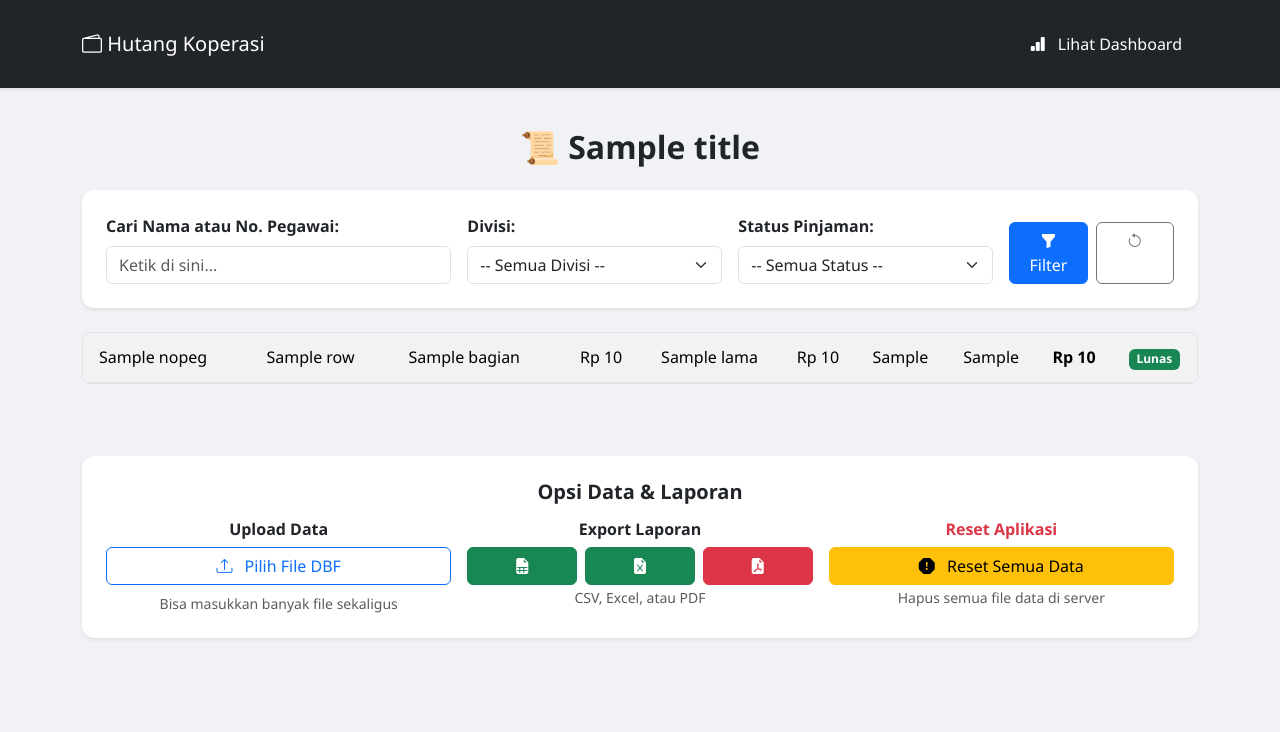
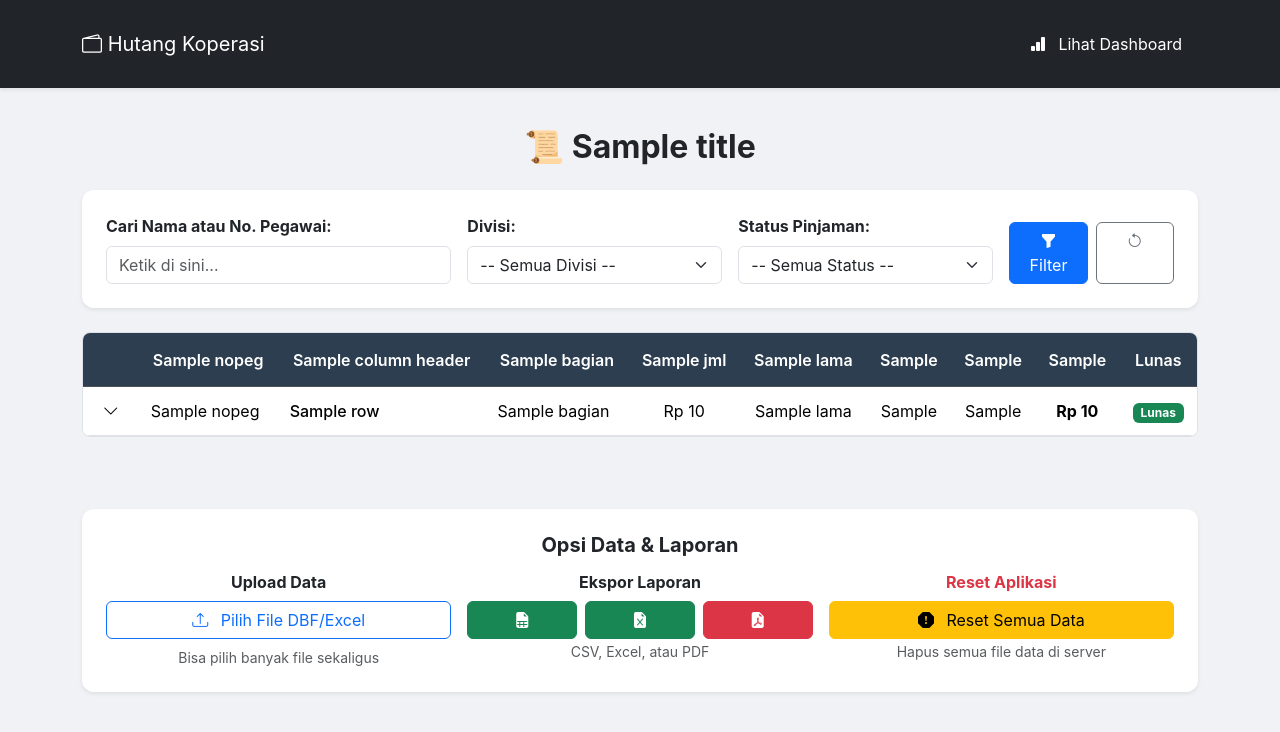
Before and after one commit to Taufiquramannnnn/webapp_hutkop, a Flask app: template templates/index.html in a window 1280 px wide. Shown: the top 732 px of the page. Run offline with Flask 3, Linux system fonts and the light colour scheme; the template is opened without the code that fills it: most values are stand-ins (such as "Sample title", 1, 10 or a date in 2020); some libraries are stand-ins or nearby versions.

Commit message:
feat: Sempurnakan UI/UX halaman utama dan ekspor PDF

```diff
--- a/app.py
+++ b/app.py
@@ -4,8 +4,7 @@ app.py
 Aplikasi utama Flask.
 - Load data dari DBF / Excel (sekarang multiple files di folder uploads/)
 - Agregasi (jumlahkan) data untuk NOPEG yang sama dari file berbeda.
-- Tampilkan di halaman web, export, dan import.
-- Tambahan fitur reset data.
+- Menampilkan data dalam format master-detail (ringkasan & rincian).
 """
 
 import os
@@ -36,7 +35,7 @@ app = Flask(__name__)
 app.secret_key = "supersecret"
 UPLOAD_FOLDER = "uploads"
 os.makedirs(UPLOAD_FOLDER, exist_ok=True)
-os.makedirs("static/css", exist_ok=True) # Pastikan folder static/css ada
+os.makedirs("static/css", exist_ok=True)
 
 # Setup logging
 logging.basicConfig(level=logging.INFO)
@@ -50,14 +49,13 @@ def allowed_file(filename):
     return '.' in filename and \
            filename.rsplit('.', 1)[1].lower() in ALLOWED_EXTENSIONS
 
-# Nama Kolom untuk Tampilan Web dan PDF
+# Nama Kolom yang Lebih Profesional untuk Tampilan Web dan PDF
 COLUMN_MAPPING = {
     "NOPEG": "No. Pegawai",
     "NAMA": "Nama Karyawan",
     "BAGIAN": "Divisi",
     "JML": "Total Pinjaman (Rp)",
     "LAMA": "Total Tenor (Bln)",
-    "CICIL": "Cicilan/Bulan (Rp)",
     "ANGSURAN_KE": "Pembayaran",
     "SISA_ANGSURAN": "Sisa Tenor (Bln)",
     "SISA_CICILAN": "Sisa Pinjaman (Rp)",
@@ -135,8 +133,8 @@ def normalize_row(row):
 
 def load_data():
     """
-    Load data dari semua file di folder uploads/, lalu AGREGASI (jumlahkan)
-    data untuk NOPEG yang sama.
+    Load data dari semua file di folder uploads/, lalu kelompokkan per NOPEG.
+    Hasilnya adalah list of dict, dimana setiap dict berisi data summary dan details.
     """
     try:
         pattern_dbf = os.path.join(UPLOAD_FOLDER, "*.dbf")
@@ -144,13 +142,10 @@ def load_data():
         files = glob.glob(pattern_dbf) + glob.glob(pattern_xlsx)
 
         if not files:
-            logger.warning("No data files found in uploads/")
             return []
 
-        data_aggregator = {}
-
+        all_loans_by_nopeg = {}
         for path in files:
-            logger.info(f"Loading and aggregating file: {path}")
             raw = []
             if path.lower().endswith(".dbf"):
                 raw = read_dbf_file(path)
@@ -162,50 +157,47 @@ def load_data():
                 nopeg = proc.get("NOPEG")
                 if not nopeg:
                     continue
+                if nopeg not in all_loans_by_nopeg:
+                    all_loans_by_nopeg[nopeg] = []
+                all_loans_by_nopeg[nopeg].append(proc)
 
-                if nopeg not in data_aggregator:
-                    data_aggregator[nopeg] = {
-                        "NOPEG": proc["NOPEG"], "NAMA": proc["NAMA"], "BAGIAN": proc["BAGIAN"],
-                        "JML": proc["JML"], "LAMA": proc["LAMA"], "CICIL": proc["CICIL"],
-                        "ANGSURAN_KE": proc["ANGSURAN_KE"], "SISA_ANGSURAN": proc["SISA_ANGSURAN"],
-                        "SISA_CICILAN": proc["SISA_CICILAN"],
-                        "STATUS_LIST": [proc["STATUS"]]
-                    }
-                else:
-                    agg = data_aggregator[nopeg]
-                    agg["JML"] += proc["JML"]
-                    agg["LAMA"] += proc["LAMA"]
-                    agg["CICIL"] += proc["CICIL"]
-                    agg["ANGSURAN_KE"] += proc["ANGSURAN_KE"]
-                    agg["SISA_ANGSURAN"] += proc["SISA_ANGSURAN"]
-                    agg["SISA_CICILAN"] += proc["SISA_CICILAN"]
-                    agg["STATUS_LIST"].append(proc["STATUS"])
-                    if proc["NAMA"]: agg["NAMA"] = proc["NAMA"]
-                    if proc["BAGIAN"]: agg["BAGIAN"] = proc["BAGIAN"]
+        final_data = []
+        for nopeg, loans in all_loans_by_nopeg.items():
+            summary = {
+                "JML": sum(l['JML'] for l in loans),
+                "LAMA": sum(l['LAMA'] for l in loans),
+                "ANGSURAN_KE": sum(l['ANGSURAN_KE'] for l in loans),
+                "SISA_ANGSURAN": sum(l['SISA_ANGSURAN'] for l in loans),
+                "SISA_CICILAN": sum(l['SISA_CICILAN'] for l in loans)
+            }
 
-        final_rows = []
-        for nopeg, agg_data in data_aggregator.items():
-            statuses = set(agg_data["STATUS_LIST"])
+            statuses = {l['STATUS'] for l in loans}
             if "Berjalan" in statuses:
-                agg_data["STATUS"] = "Berjalan"
+                summary['STATUS'] = "Berjalan"
             elif "Belum Bayar" in statuses:
-                 agg_data["STATUS"] = "Belum Bayar"
+                 summary['STATUS'] = "Belum Bayar"
             else:
-                agg_data["STATUS"] = "Lunas"
+                summary['STATUS'] = "Lunas"
 
-            del agg_data["STATUS_LIST"]
-            final_rows.append(agg_data)
+            person_data = {
+                "NOPEG": nopeg,
+                "NAMA": loans[-1]['NAMA'],
+                "BAGIAN": loans[-1]['BAGIAN'],
+                "SUMMARY": summary,
+                "DETAILS": loans
+            }
+            final_data.append(person_data)
 
-        return final_rows
+        return final_data
 
     except Exception as e:
         logger.error(f"Error loading data: {str(e)}")
         return []
 
+
 # =============================
 # Routes
 # =============================
-
 @app.route("/", methods=["GET"])
 def index():
     """Halaman utama + filter & pagination"""
@@ -221,10 +213,10 @@ def index():
         filtered = all_data
         if q:
             filtered = [r for r in filtered if q in (r.get("NAMA") or "").lower() or q in (r.get("NOPEG") or "").lower()]
-        if bagian_filter and bagian_filter.lower() != "":
+        if bagian_filter:
             filtered = [r for r in filtered if (r.get("BAGIAN") or "").lower() == bagian_filter.lower()]
-        if status_filter and status_filter.lower() != "":
-            filtered = [r for r in filtered if (r.get("STATUS") or "").lower() == status_filter.lower()]
+        if status_filter:
+            filtered = [r for r in filtered if (r.get("SUMMARY", {}).get("STATUS") or "").lower() == status_filter.lower()]
 
         total_data = len(filtered)
         total_pages = (total_data + per_page - 1) // per_page
@@ -309,7 +301,13 @@ def import_file():
 def export_csv():
     try:
         data = load_data()
-        df = pd.DataFrame(data)
+        flat_data = []
+        for item in data:
+            row = {"NOPEG": item["NOPEG"], "NAMA": item["NAMA"], "BAGIAN": item["BAGIAN"]}
+            row.update(item["SUMMARY"])
+            flat_data.append(row)
+
+        df = pd.DataFrame(flat_data)
         df = df[list(COLUMN_MAPPING.keys())]
         df = df.rename(columns=COLUMN_MAPPING)
         filename = "export_data_koperasi.csv"
@@ -325,7 +323,13 @@ def export_csv():
 def export_excel():
     try:
         data = load_data()
-        df = pd.DataFrame(data)
+        flat_data = []
+        for item in data:
+            row = {"NOPEG": item["NOPEG"], "NAMA": item["NAMA"], "BAGIAN": item["BAGIAN"]}
+            row.update(item["SUMMARY"])
+            flat_data.append(row)
+
+        df = pd.DataFrame(flat_data)
         df = df[list(COLUMN_MAPPING.keys())]
         df = df.rename(columns=COLUMN_MAPPING)
         filename = "export_data_koperasi.xlsx"
@@ -357,39 +361,32 @@ def export_pdf():
 
         elements = [Paragraph("Data Koperasi Karyawan (Total Gabungan)", style_title)]
 
-        # Wrapping header text for better fit in portrait
         header_text = {
-            "NOPEG": "No.<br/>Pegawai",
-            "NAMA": "Nama Karyawan",
-            "BAGIAN": "Divisi",
-            "JML": "Total<br/>Pinjaman<br/>(Rp)",
-            "LAMA": "Total<br/>Tenor<br/>(Bln)",
-            "CICIL": "Cicilan/<br/>Bulan<br/>(Rp)",
-            "ANGSURAN_KE": "Pembayaran",
-            "SISA_ANGSURAN": "Sisa<br/>Tenor<br/>(Bln)",
-            "SISA_CICILAN": "Sisa<br/>Pinjaman<br/>(Rp)",
-            "STATUS": "Status"
+            "NOPEG": "No.<br/>Pegawai", "NAMA": "Nama Karyawan", "BAGIAN": "Divisi",
+            "JML": "Total<br/>Pinjaman<br/>(Rp)", "LAMA": "Total<br/>Tenor<br/>(Bln)",
+            "ANGSURAN_KE": "Pembayaran", "SISA_ANGSURAN": "Sisa<br/>Tenor<br/>(Bln)",
+            "SISA_CICILAN": "Sisa<br/>Pinjaman<br/>(Rp)", "STATUS": "Status"
         }
 
-        header = [Paragraph(header_text[key], style_header) for key in COLUMN_MAPPING.keys()]
+        header_keys = ["NOPEG", "NAMA", "BAGIAN", "JML", "LAMA", "ANGSURAN_KE", "SISA_ANGSURAN", "SISA_CICILAN", "STATUS"]
+        header = [Paragraph(header_text[key], style_header) for key in header_keys]
         table_data = [header]
 
-        for row in data:
+        for item in data:
+            row = item["SUMMARY"]
             table_data.append([
-                Paragraph(str(row.get("NOPEG", "")), style_body_center),
-                Paragraph(str(row.get("NAMA", "")), style_body_left),
-                Paragraph(str(row.get("BAGIAN", "")), style_body_left),
+                Paragraph(str(item.get("NOPEG", "")), style_body_center),
+                Paragraph(str(item.get("NAMA", "")), style_body_left),
+                Paragraph(str(item.get("BAGIAN", "")), style_body_left),
                 Paragraph(f"{row.get('JML', 0):,.0f}", style_body_center),
                 Paragraph(f"{row.get('LAMA', 0)}", style_body_center),
-                Paragraph(f"{row.get('CICIL', 0):,.0f}", style_body_center),
                 Paragraph(f"{row.get('ANGSURAN_KE', 0)}", style_body_center),
                 Paragraph(f"{row.get('SISA_ANGSURAN', 0)}", style_body_center),
                 Paragraph(f"{row.get('SISA_CICILAN', 0):,.0f}", style_body_center),
                 Paragraph(str(row.get("STATUS", "")), style_body_center)
             ])
 
-        col_widths = [2.1*cm, 4*cm, 2.2*cm, 2*cm, 1.7*cm, 2*cm, 1.4*cm, 1.4*cm, 1.8*cm, 1.7*cm]
-
+        col_widths = [2*cm, 4*cm, 2.5*cm, 2.5*cm, 1.5*cm, 2*cm, 2*cm, 2.5*cm, 1.5*cm]
         table = Table(table_data, colWidths=col_widths, repeatRows=1)
 
         tbl_style = TableStyle([
@@ -411,6 +408,7 @@ def export_pdf():
         flash("Terjadi kesalahan saat mengekspor data ke PDF", "danger")
         return redirect(url_for("index"))
 
+
 @app.route("/dashboard")
 def dashboard():
     """Halaman ringkasan statistik"""
@@ -424,18 +422,20 @@ def dashboard():
                 status_count={}, bagian_count={}, top_borrowers=[], bagian_pinjaman={}
             )
 
-        status_count = {
-            "Lunas": sum(1 for r in all_data if r["STATUS"] == "Lunas"),
-            "Berjalan": sum(1 for r in all_data if r["STATUS"] == "Berjalan"),
-            "Belum Bayar": sum(1 for r in all_data if r["STATUS"] == "Belum Bayar")
-        }
+        # ===== PERUBAHAN LOGIKA PERHITUNGAN STATUS DI SINI vvv =====
+        status_count = {"Lunas": 0, "Berjalan": 0, "Belum Bayar": 0}
+        for r in all_data:
+            # Menggunakan status summary yang sudah dihitung di load_data
+            status = r["SUMMARY"]["STATUS"]
+            if status in status_count:
+                status_count[status] += 1
 
         bagian_count_raw = {}
         bagian_pinjaman_raw = {}
         for r in all_data:
             bagian = r.get("BAGIAN") or "Tidak Ada"
             bagian_count_raw[bagian] = bagian_count_raw.get(bagian, 0) + 1
-            bagian_pinjaman_raw[bagian] = bagian_pinjaman_raw.get(bagian, 0) + (r.get("JML") or 0)
+            bagian_pinjaman_raw[bagian] = bagian_pinjaman_raw.get(bagian, 0) + (r["SUMMARY"].get("JML") or 0)
 
         sorted_bagian_count = sorted(bagian_count_raw.items(), key=lambda item: item[1], reverse=True)
         top_10_bagian_count = dict(sorted_bagian_count[:10])
@@ -443,13 +443,13 @@ def dashboard():
         sorted_bagian_pinjaman = sorted(bagian_pinjaman_raw.items(), key=lambda item: item[1], reverse=True)
         top_10_bagian_pinjaman = dict(sorted_bagian_pinjaman[:10])
 
-        total_pinjaman = sum(r.get('JML', 0) for r in all_data)
-        sisa_pinjaman = sum(r.get('SISA_CICILAN', 0) for r in all_data)
+        total_pinjaman = sum(r["SUMMARY"].get('JML', 0) for r in all_data)
+        sisa_pinjaman = sum(r["SUMMARY"].get('SISA_CICILAN', 0) for r in all_data)
         total_karyawan = len(all_data)
 
-        sorted_by_pinjaman = sorted(all_data, key=lambda x: x.get("JML", 0), reverse=True)
+        sorted_by_pinjaman = sorted(all_data, key=lambda x: x["SUMMARY"].get("JML", 0), reverse=True)
         top_borrowers = [
-            {"nama": r["NAMA"], "jumlah": r["JML"]}
+            {"nama": r["NAMA"], "jumlah": r["SUMMARY"]["JML"]}
             for r in sorted_by_pinjaman[:10]
         ]
 
--- a/static/css/style.css
+++ b/static/css/style.css
@@ -6,7 +6,7 @@
 /* Background & Font Dasar */
 body {
     background-color: #f0f2f5;
-    font-family: "Segoe UI", Roboto, Arial, sans-serif;
+    font-family: -apple-system, BlinkMacSystemFont, "Segoe UI", Roboto, "Helvetica Neue", Arial, sans-serif;
 }
 
 .container {
@@ -24,41 +24,64 @@ body {
 /* Styling Tabel Utama */
 .table-responsive {
     border-radius: 0.5rem;
-    overflow: hidden;
+    overflow-x: auto;
     border: 1px solid #dee2e6;
 }
 
 .table thead th {
-    background-color: #212529; /* Warna hitam lebih pekat */
+    background-color: #2c3e50; /* Warna biru dongker yang lebih modern */
     color: #ffffff;
     vertical-align: middle;
     text-align: center;
     font-weight: 600;
-    white-space: nowrap; /* Mencegah header patah ke baris baru */
-    padding: 0.9rem 0.5rem;
+    white-space: nowrap;
+    padding: 0.9rem 0.75rem;
 }
 
 .table tbody td {
     vertical-align: middle;
-    padding: 0.75rem 0.5rem;
+    padding: 0.75rem;
+    text-align: center; /* Default align center untuk semua cell */
 }
 
-/* Penataan rata kiri untuk kolom teks */
-.table td.nopeg-col,
-.table td.nama-col,
-.table td.bagian-col {
+/* Override alignment untuk kolom teks agar rata kiri */
+.table tbody tr.expandable-row td:nth-child(2), /* Kolom NOPEG */
+.table tbody tr.expandable-row td:nth-child(3), /* Kolom Nama */
+.table tbody tr.expandable-row td:nth-child(4) { /* Kolom Divisi */
     text-align: left !important;
-    padding-left: 1rem;
 }
 
-.table td.nama-col {
+.table tbody tr.expandable-row td:nth-child(3) {
     font-weight: 500;
 }
 
-/* Penataan rata tengah untuk kolom angka dan status */
-.table td.center-col {
-    text-align: center !important;
+
+/* Styling untuk baris yang bisa di-klik */
+.expandable-row {
+    cursor: pointer;
+    transition: background-color 0.2s ease-in-out;
 }
+.expandable-row:hover {
+    background-color: #e9f5ff;
+}
+.expandable-row i.bi {
+    transition: transform 0.3s ease;
+}
+.expandable-row[aria-expanded="true"] i.bi {
+    transform: rotate(180deg);
+}
+.expandable-row[aria-expanded="true"] {
+    background-color: #d1e7fd;
+}
+
+
+/* Styling untuk kontainer tabel detail */
+.details-table-container {
+    padding: 1.25rem;
+    background-color: #f8f9fa;
+    border-top: 2px solid #0d6efd;
+}
+
 
 /* Pagination */
 .pagination .page-item .page-link {
@@ -89,7 +112,7 @@ body {
 /* Flash Messages (Pesan Notifikasi) */
 .flash-messages {
     position: fixed;
-    top: 80px; /* Di bawah navbar */
+    top: 80px;
     right: 20px;
     z-index: 1050;
     min-width: 300px;
--- a/templates/index.html
+++ b/templates/index.html
@@ -72,29 +72,37 @@
         </div>
 
         <div class="table-responsive">
-            <table class="table table-striped table-hover mb-0">
-                <thead>
+            <table class="table table-hover mb-0">
+                <thead class="table-dark">
                     <tr>
-                        {% for key, header_name in column_headers.items() %}
-                            <th scope="col">{{ header_name }}</th>
-                        {% endfor %}
+                        <th style="width: 5%;"></th> <th scope="col">{{ column_headers['NOPEG'] }}</th>
+                        <th scope="col">{{ column_headers['NAMA'] }}</th>
+                        <th scope="col">{{ column_headers['BAGIAN'] }}</th>
+                        <th scope="col">{{ column_headers['JML'] }}</th>
+                        <th scope="col">{{ column_headers['LAMA'] }}</th>
+                        <th scope="col">{{ column_headers['ANGSURAN_KE'] }}</th>
+                        <th scope="col">{{ column_headers['SISA_ANGSURAN'] }}</th>
+                        <th scope="col">{{ column_headers['SISA_CICILAN'] }}</th>
+                        <th scope="col">{{ column_headers['STATUS'] }}</th>
                     </tr>
                 </thead>
                 <tbody>
                     {% if data %}
                         {% for row in data %}
-                            <tr>
-                                <td class="nopeg-col">{{ row.get('NOPEG', '-') }}</td>
-                                <td class="nama-col">{{ row.get('NAMA', '-') }}</td>
-                                <td class="bagian-col">{{ row.get('BAGIAN', '-') }}</td>
-                                <td class="center-col">Rp {{ "{:,.0f}".format(row.get('JML', 0)) }}</td>
-                                <td class="center-col">{{ row.get('LAMA', 0) }}</td>
-                                <td class="center-col">Rp {{ "{:,.0f}".format(row.get('CICIL', 0)) }}</td>
-                                <td class="center-col">{{ row.get('ANGSURAN_KE', 0) }}</td>
-                                <td class="center-col">{{ row.get('SISA_ANGSURAN', 0) }}</td>
-                                <td class="center-col fw-bold">Rp {{ "{:,.0f}".format(row.get('SISA_CICILAN', 0)) }}</td>
-                                <td class="center-col">
-                                    {% set status = row.get('STATUS', '') %}
+                            <tr class="expandable-row" data-bs-toggle="collapse" href="#details-{{ row.NOPEG | replace('.', '') }}">
+                                <td>
+                                    <i class="bi bi-chevron-down"></i>
+                                </td>
+                                <td>{{ row.get('NOPEG', '-') }}</td>
+                                <td class="text-start">{{ row.get('NAMA', '-') }}</td>
+                                <td class="text-start">{{ row.get('BAGIAN', '-') }}</td>
+                                <td class="text-center">Rp {{ "{:,.0f}".format(row.SUMMARY.get('JML', 0)) }}</td>
+                                <td class="text-center">{{ row.SUMMARY.get('LAMA', 0) }}</td>
+                                <td class="text-center">{{ row.SUMMARY.get('ANGSURAN_KE', 0) }}</td>
+                                <td class="text-center">{{ row.SUMMARY.get('SISA_ANGSURAN', 0) }}</td>
+                                <td class="text-center fw-bold">Rp {{ "{:,.0f}".format(row.SUMMARY.get('SISA_CICILAN', 0)) }}</td>
+                                <td class="text-center">
+                                    {% set status = row.SUMMARY.get('STATUS', '') %}
                                     <span class="badge
                                         {% if status == 'Lunas' %} bg-success
                                         {% elif status == 'Berjalan' %} bg-primary
@@ -105,12 +113,55 @@
                                     </span>
                                 </td>
                             </tr>
+                            <tr class="collapse" id="details-{{ row.NOPEG | replace('.', '') }}">
+                                <td colspan="10" class="p-0">
+                                    <div class="details-table-container">
+                                        <h6 class="mb-2"><strong>Rincian Pinjaman untuk {{ row.NAMA }}:</strong> ({{ row.DETAILS|length }} Pinjaman)</h6>
+                                        <table class="table table-bordered table-sm mb-0">
+                                            <thead class="table-secondary">
+                                                <tr>
+                                                    <th>Pinjaman (Rp)</th>
+                                                    <th>Tenor (Bln)</th>
+                                                    <th>Cicilan/Bln (Rp)</th>
+                                                    <th>Pembayaran (x)</th>
+                                                    <th>Sisa Tenor (Bln)</th>
+                                                    <th>Sisa Pinjaman (Rp)</th>
+                                                    <th>Status</th>
+                                                </tr>
+                                            </thead>
+                                            <tbody>
+                                                {% for detail in row.DETAILS %}
+                                                <tr>
+                                                    <td class="text-center">Rp {{ "{:,.0f}".format(detail.get('JML', 0)) }}</td>
+                                                    <td class="text-center">{{ detail.get('LAMA', 0) }}</td>
+                                                    <td class="text-center">Rp {{ "{:,.0f}".format(detail.get('CICIL', 0)) }}</td>
+                                                    <td class="text-center">{{ detail.get('ANGSURAN_KE', 0) }}</td>
+                                                    <td class="text-center">{{ detail.get('SISA_ANGSURAN', 0) }}</td>
+                                                    <td class="text-center">Rp {{ "{:,.0f}".format(detail.get('SISA_CICILAN', 0)) }}</td>
+                                                    <td class="text-center">
+                                                        {% set detail_status = detail.get('STATUS', '') %}
+                                                        <span class="badge
+                                                            {% if detail_status == 'Lunas' %} bg-success-subtle text-success-emphasis
+                                                            {% elif detail_status == 'Berjalan' %} bg-primary-subtle text-primary-emphasis
+                                                            {% elif detail_status == 'Belum Bayar' %} bg-warning-subtle text-warning-emphasis
+                                                            {% else %} bg-secondary-subtle text-secondary-emphasis
+                                                            {% endif %}">
+                                                            {{ detail_status }}
+                                                        </span>
+                                                    </td>
+                                                </tr>
+                                                {% endfor %}
+                                            </tbody>
+                                        </table>
+                                    </div>
+                                </td>
+                            </tr>
                         {% endfor %}
                     {% else %}
                         <tr>
-                            <td colspan="{{ column_headers|length }}" class="text-center py-5">
+                            <td colspan="10" class="text-center py-5">
                                 <h5 class="text-muted">📁 Data Belum Ada</h5>
-                                <p>Silahkan unggah file data atau sesuaikan filter Anda.</p>
+                                <p>Silakan unggah file data atau sesuaikan filter Anda.</p>
                             </td>
                         </tr>
                     {% endif %}
@@ -147,14 +198,14 @@
                     <h6 class="fw-bold">Upload Data</h6>
                     <form action="{{ url_for('import_file') }}" method="POST" enctype="multipart/form-data" class="d-flex flex-column align-items-center">
                         <label for="importFile" class="form-label btn btn-outline-primary w-100 mb-2">
-                            <i class="bi bi-upload me-2"></i> Pilih File DBF
+                            <i class="bi bi-upload me-2"></i> Pilih File DBF/Excel
                         </label>
                         <input type="file" class="form-control d-none" id="importFile" name="file" multiple onchange="this.form.submit()">
-                        <small class="text-muted">Bisa masukkan banyak file sekaligus</small>
+                        <small class="text-muted">Bisa pilih banyak file sekaligus</small>
                     </form>
                 </div>
                 <div class="col-md-4 text-center">
-                    <h6 class="fw-bold">Export Laporan</h6>
+                    <h6 class="fw-bold">Ekspor Laporan</h6>
                     <div class="d-flex w-100 justify-content-center">
                         <a href="{{ url_for('export_csv') }}" class="btn btn-success me-2 flex-fill" title="Export ke CSV">
                             <i class="bi bi-file-earmark-spreadsheet-fill"></i>
```
